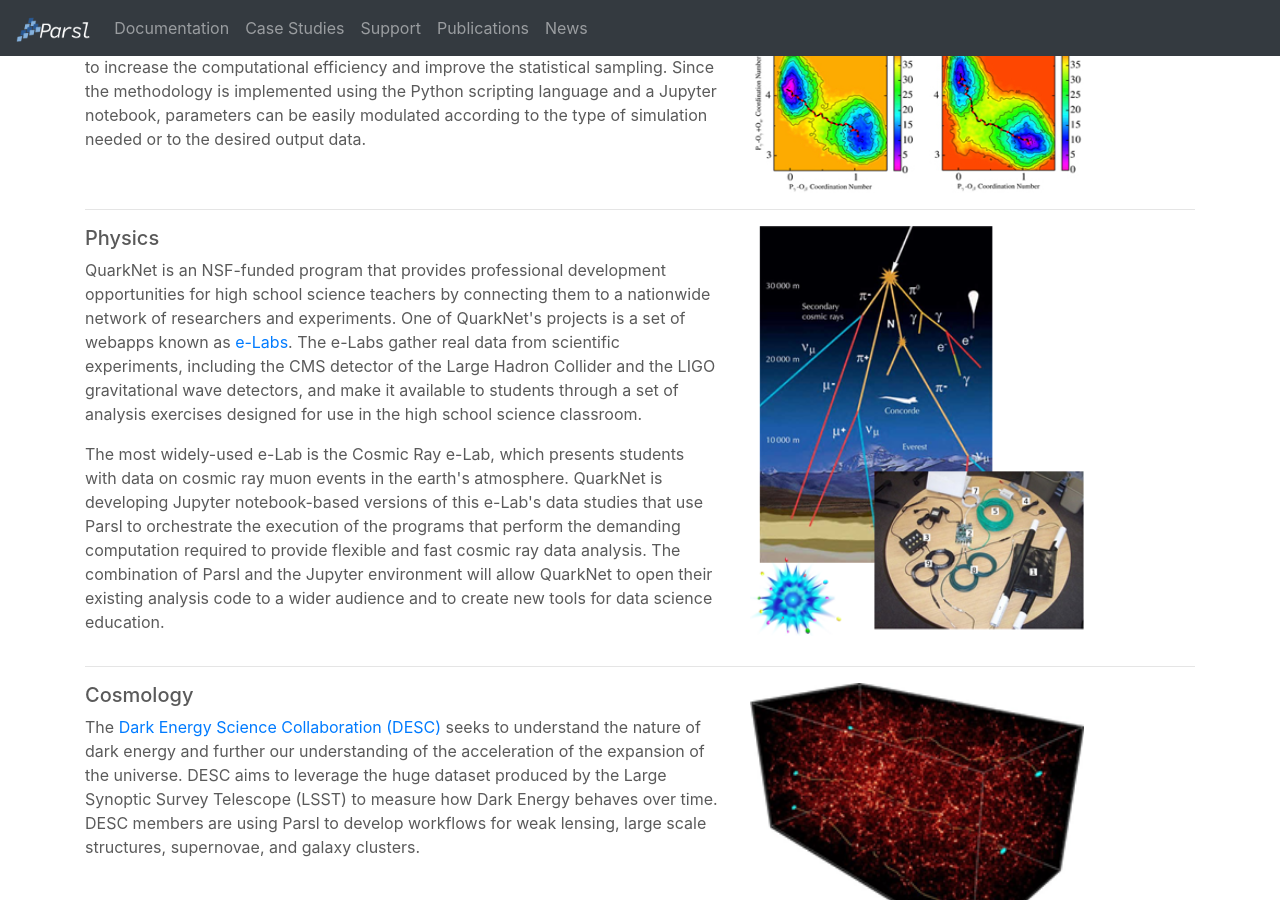
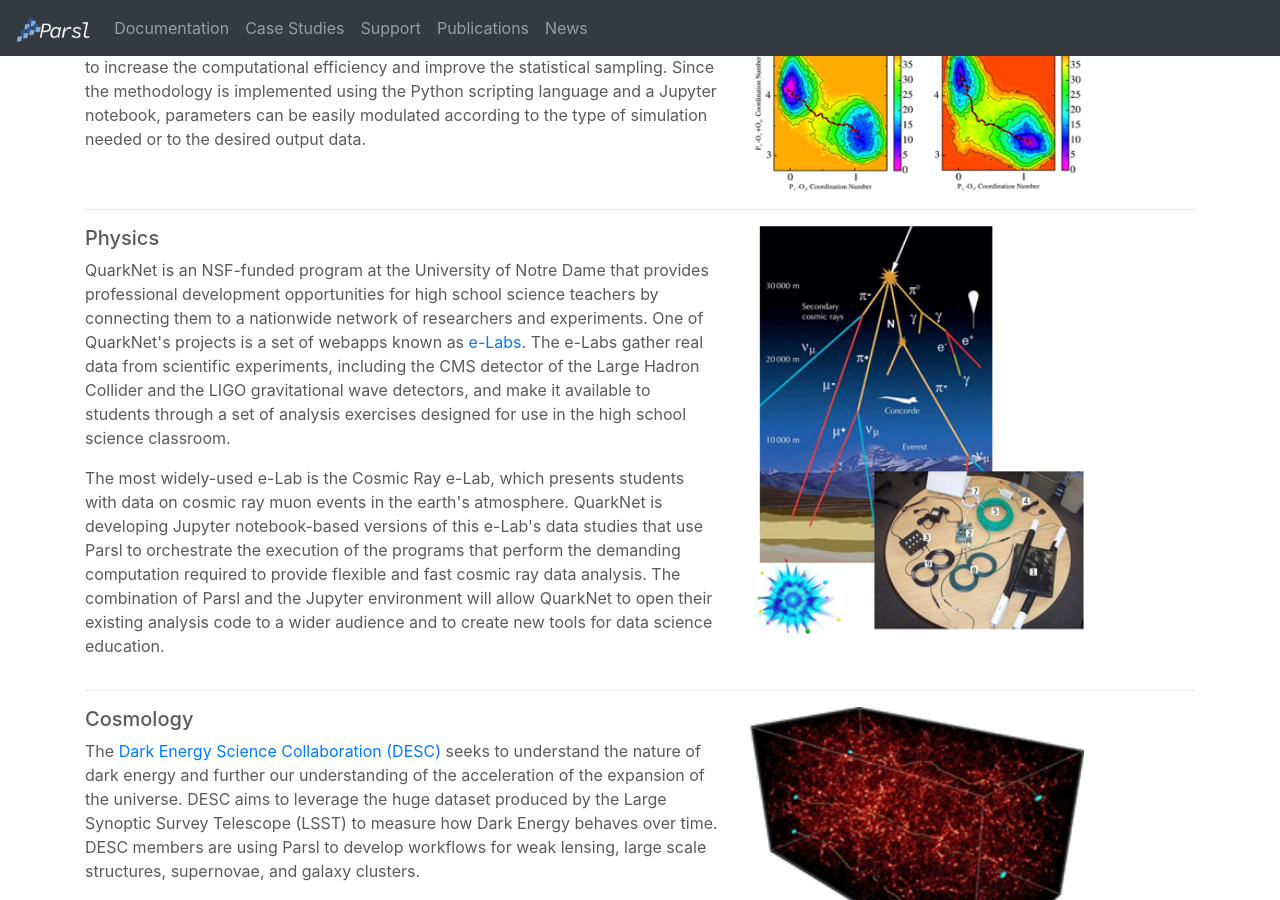
Before and after one commit to Parsl/parsl.github.io, a Jekyll site: the page built from case_studies.html, in a window 1280 px wide and 900 px high, scrolled down 358 px. Built offline with Jekyll 4.4.1, drawn with Linux system fonts in a browser that asks for light colours.

Commit message:
Adding ND to case studies.

```diff
--- a/case_studies.html
+++ b/case_studies.html
@@ -41,7 +41,7 @@
    <div class="row">
      <div class="col-md-7">
        <h5 class="case-study-heading">Physics</h5>
-       <p>QuarkNet is an NSF-funded program that provides professional development opportunities for high school science teachers by connecting them to a nationwide network of researchers and experiments. One of QuarkNet's projects is a set of webapps known as <a href='www.i2u2.org'>e-Labs</a>.  The e-Labs gather real data from scientific experiments, including the CMS detector of the Large Hadron Collider and the LIGO gravitational wave detectors, and make it available to students through a set of analysis exercises designed for use in the high school science classroom.</p>
+       <p>QuarkNet is an NSF-funded program at the University of Notre Dame that provides professional development opportunities for high school science teachers by connecting them to a nationwide network of researchers and experiments. One of QuarkNet's projects is a set of webapps known as <a href='www.i2u2.org'>e-Labs</a>.  The e-Labs gather real data from scientific experiments, including the CMS detector of the Large Hadron Collider and the LIGO gravitational wave detectors, and make it available to students through a set of analysis exercises designed for use in the high school science classroom.</p>
 
 <p>The most widely-used e-Lab is the Cosmic Ray e-Lab, which presents students with data on cosmic ray muon events in the earth's atmosphere.  QuarkNet is developing Jupyter notebook-based versions of this e-Lab's data studies that use Parsl to orchestrate the execution of the programs that perform the demanding computation required to provide flexible and fast cosmic ray data analysis.  The combination of Parsl and the Jupyter environment will allow QuarkNet to open their existing analysis code to a wider audience and to create new tools for data science education.</p>
      </div>
```
